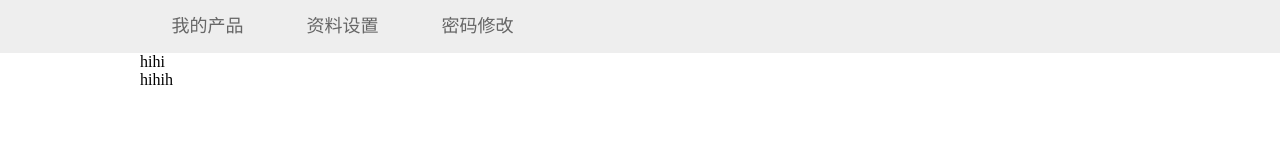
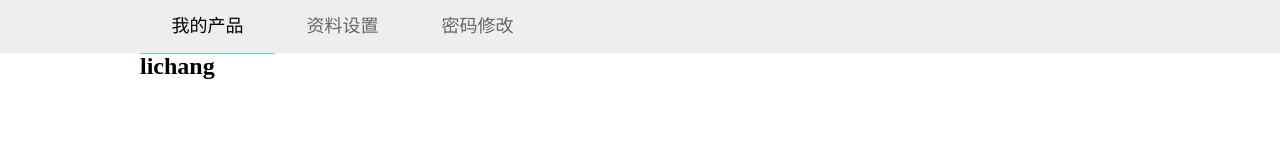
Before and after one commit to 7986LiChang/navcontroller-by-react, a React app: page / in a window 1280 px wide. Built offline with nearby package versions, Linux system fonts and the light colour scheme.

Commit message:
实现点击切换tab

```diff
--- a/src/components/Main.js
+++ b/src/components/Main.js
@@ -2,99 +2,82 @@
 import 'styles/App.scss';
 
 import React from 'react';
+import ReactDOM from 'react-dom';
 
+//传入navbar\content中的数据
 let liItemDatas = require('../data/liItemDatas.json');
+let contentDatas = require('../data/contentDatas.json');
 
 //nav中的li组件
-class NavItem extends React.Component{
+class NavClass extends React.Component{
 	constructor(props){
 		super(props);
+	}
+
+	static defaultProps = {};
+
+	render(){
+		return (
+			<ul>
+				{
+					liItemDatas.map( (value, index) => {
+						return (
+							<li><a key={index} onClick={this.props.clk.bind(this, index)} className={this.props.activeindex === index ? 'is-active' : ''}>{value.name}</a></li>
+						);
+					})
+				}
+			</ul>
+		);
+	}
+}
+
+class ContentClass extends React.Component{
+	constructor(props){
+		super(props);
+	}
+	static defaultProps = {};
+
+	render(){
+		return (
+			<h2>{contentDatas[this.props.activeindex].content}</h2>
+		);
+
+	}
+}
+
+
+export default class TabComponent extends React.Component {
+	constructor(props){
+		super(props);
+		this.state = {
+			activeIndex: 0     //父组件管理点击item的索引
+		};
+
 		this.handleClick = this.handleClick.bind(this);
-
 	}
 
 	static defaultProps = {
 
 	};
 
-	点击某个item
-	handleClick(e){
-		//active该item
-
-		this.props.itemActive();
-
-		e.stopPropagation();
-		e.preventDefault();
+	handleClick(index){
+		this.setState({
+			activeIndex: index
+		});
 	}
 
-	render(){
-		let aClassName = (this.props.isactive.isActive) ? 'is-active' : 'is-noactive';
-
-		return (
-			<div>
-				<li><a className={aClassName} onClick={this.handleClick}>{this.props.data.content}</a></li>
-			</div>
-		);
-	}
-}
-
-export default class AppComponent extends React.Component {
-	constructor(props){
-		super(props);
-		this.state = {
-			navItemStateArr: [
-				// {
-				// 		isActive: false
-				// }
-			]
-		};
-
-	}
-
-	static defaultProps = {
-
-	};
-
-
 	render() {
-		let navItems = [];
-		let navItemStateArr = this.state.navItemStateArr;
-
-		liItemDatas.forEach( function(value, index){
-			//初始化isActive
-			if(!navItemStateArr[index]){
-				navItemStateArr[index] = {
-					isActive: false
-				};
-			}
-
-			navItems.push(<NavItem key={index} data={value} isactive={navItemStateArr[index]} itemActive={this.itemActive(index)}/>);
-		}.bind(this));
-
 	    return (
 	    	<div className="main">
 	    		<div className="main-nav">
-	    			<ul>
-		    			{navItems}
-	    			</ul>
+	    			<NavClass clk={this.handleClick} activeindex={this.state.activeIndex}/>
 	    		</div>
 
 	    		<div className="main-content">
-	    			<p>hihi<br/>hihih</p>
+	    			<ContentClass activeindex={this.state.activeIndex}/>
 	    		</div>
 	    	</div>
 	    );
   	}
-
-  	itemActive(index){
-  		return function(){
-			let navItemStateArr = this.state.navItemStateArr;
-
-			navItemStateArr[index].isActive = true;
-  			this.setState({
-  				navItemStateArr: navItemStateArr
-  			});
-  		}.bind(this);
-  	}
-
 }
+ReactDOM.render(<TabComponent/>, document.getElementById('app'));
--- /dev/null
+++ b/src/data/contentDatas.json
@@ -0,0 +1,11 @@
+[
+	{
+		"content": "lichang"
+	},
+	{
+		"content": "changli"
+	},
+	{
+		"content": "xiaochangchang"
+	}
+]
--- a/src/data/liItemDatas.json
+++ b/src/data/liItemDatas.json
@@ -1,12 +1,11 @@
 [
 	{
-		"content":"我的产品"
-
+		"name":"我的产品"
 	},
 	{
-		"content":"资料设置"
+		"name":"资料设置"
 	},
 	{
-		"content":"密码修改"
+		"name":"密码修改"
 	}
 ]
--- a/src/styles/App.scss
+++ b/src/styles/App.scss
@@ -55,10 +55,6 @@
         border-bottom: 1px solid #5fd8ca;
         color: #000;
       }
-      &.is-noactive{
-        border-bottom: none;
-        color: #666;
-      }
     }
 
   }
@@ -72,4 +68,8 @@
   // margin-top: 53px;
   margin : 0 auto;
   margin-top: 53px;
+
+  .is-hide{
+    display: none;
+  }
 }
```
